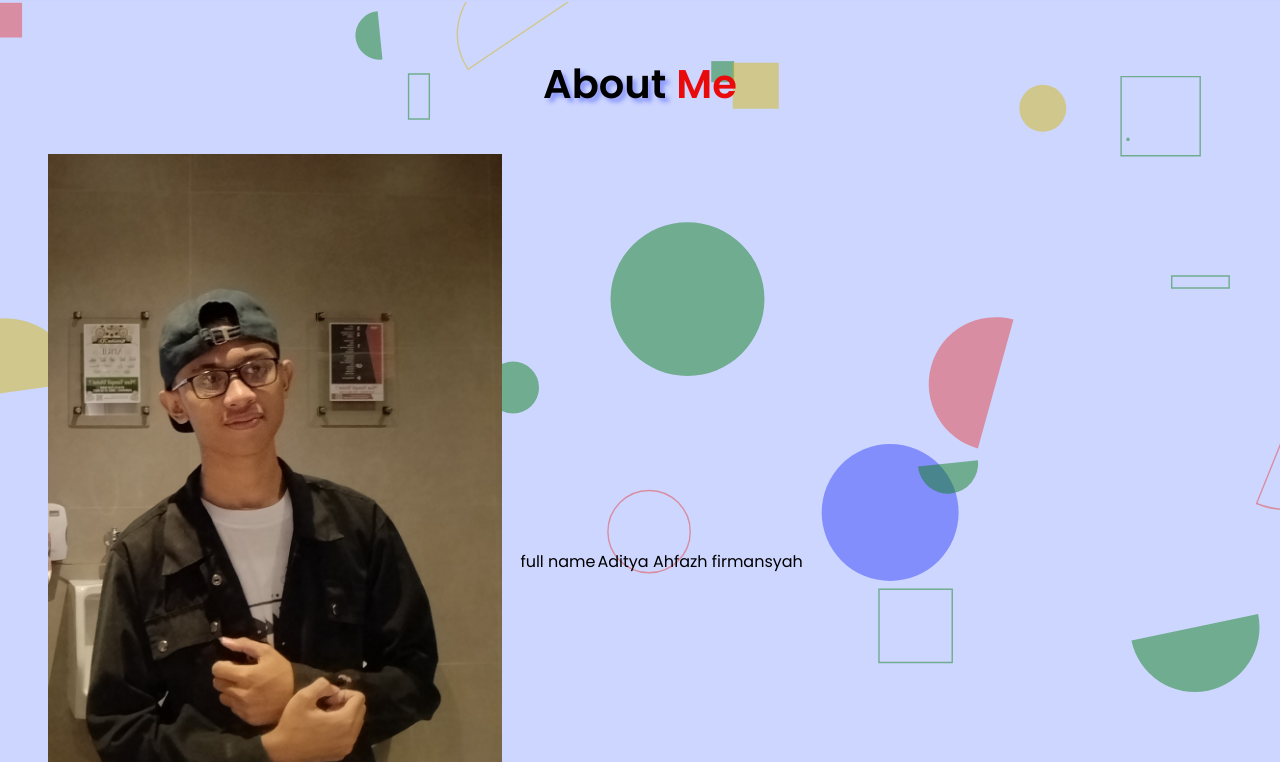
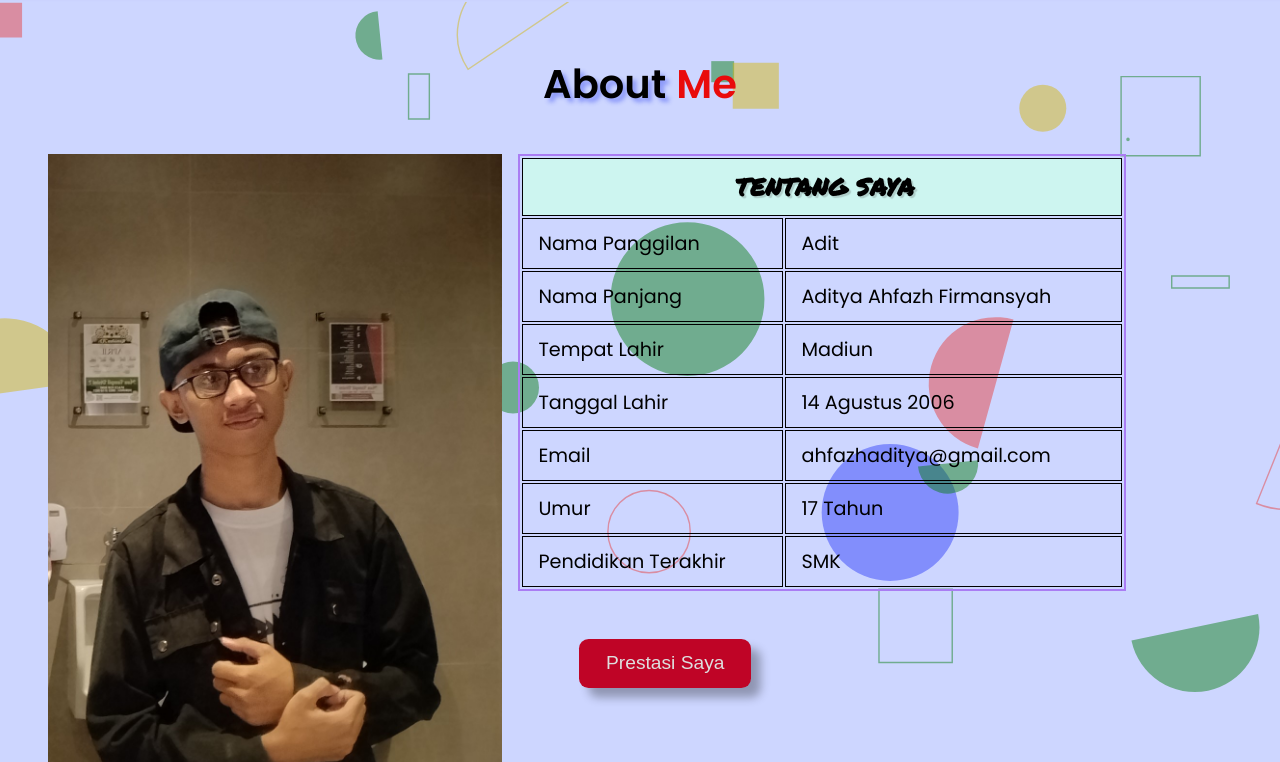
Before and after one commit to Alphby48/Aditya, a plain HTML site: page index.html in a window 1280 px wide. Shown: the part 878-1640 px from the top of the page. Drawn offline with Linux system fonts and the light colour scheme; files whose address does not match are found by name; a web font is replaced by a local one.

Commit message:
hal prestasi

```diff
--- a/index.html
+++ b/index.html
@@ -3,8 +3,12 @@
   <head>
     <meta charset="UTF-8" />
     <meta name="viewport" content="width=device-width, initial-scale=1.0" />
-    <title>Document</title>
+    <title>ADITYA AHFAZH F</title>
     <link rel="stylesheet" href="route.css" />
+    <link
+      rel="stylesheet"
+      href="https://cdnjs.cloudflare.com/ajax/libs/font-awesome/6.4.0/css/all.min.css"
+    />
   </head>
   <body>
     <nav>
@@ -87,12 +91,46 @@
         <div class="sect1-img">
           <img src="asset/img/IMG_20230513_195819.jpg" alt="" />
         </div>
-        <table>
-          <tr>
-            <td>full name</td>
-            <td>Aditya Ahfazh firmansyah</td>
-          </tr>
-        </table>
+        <div class="table">
+          <table>
+            <tr>
+              <td class="call-name" colspan="2">tentang saya</td>
+            </tr>
+            <tr>
+              <td class="font-mode">Nama Panggilan</td>
+              <td class="font-mode">Adit</td>
+            </tr>
+            <tr>
+              <td class="font-mode">Nama Panjang</td>
+              <td class="font-mode">Aditya Ahfazh Firmansyah</td>
+            </tr>
+            <tr>
+              <td class="font-mode">Tempat Lahir</td>
+              <td class="font-mode">Madiun</td>
+            </tr>
+            <tr>
+              <td class="font-mode">Tanggal Lahir</td>
+              <td class="font-mode">14 Agustus 2006</td>
+            </tr>
+            <tr>
+              <td class="font-mode">Email</td>
+              <td class="font-mode">ahfazhaditya@gmail.com</td>
+            </tr>
+            <tr>
+              <td class="font-mode">Umur</td>
+              <td class="font-mode umur"></td>
+            </tr>
+            <tr>
+              <td class="font-mode">Pendidikan Terakhir</td>
+              <td class="font-mode">SMK</td>
+            </tr>
+          </table>
+          <div class="btn-box">
+            <a href="index/prestasi/prestasi.html"
+              ><button class="butn-box">Prestasi Saya</button></a
+            >
+          </div>
+        </div>
       </div>
     </section>
     <script type="module" src="route.js"></script>
--- /dev/null
+++ b/index/prestasi/prestasi.css
@@ -0,0 +1,116 @@
+@import url("https://fonts.googleapis.com/css2?family=Inter:wght@100..900&family=Mochiy+Pop+One&family=Poppins:ital,wght@0,100;0,200;0,300;0,400;0,500;0,600;0,700;0,800;0,900;1,100;1,200;1,300;1,400;1,500;1,600;1,700;1,800;1,900&display=swap");
+@import url("https://fonts.googleapis.com/css2?family=Caveat+Brush&family=Gamja+Flower&family=Inter:wght@100..900&family=Mochiy+Pop+One&family=Permanent+Marker&family=Poppins:ital,wght@0,100;0,200;0,300;0,400;0,500;0,600;0,700;0,800;0,900;1,100;1,200;1,300;1,400;1,500;1,600;1,700;1,800;1,900&family=Protest+Revolution&family=Special+Elite&display=swap");
+* {
+  margin: 0;
+  padding: 0;
+  box-sizing: border-box;
+}
+
+body {
+  background-color: #cdd6ff;
+}
+
+p {
+  font-family: "Caveat Brush", cursive;
+  font-size: 1.3rem;
+  margin: 2rem;
+  color: #ff605c;
+}
+p a {
+  color: #646666;
+  text-decoration: none;
+  cursor: pointer;
+}
+p a:hover {
+  color: rgb(124, 77, 255);
+}
+.list-prestasi {
+  display: flex;
+  flex-wrap: wrap;
+  justify-content: center;
+}
+.card {
+  width: auto;
+  height: auto;
+  margin: 1rem;
+  background-color: #f8fbfe;
+  border-radius: 8px;
+  /* z-index: 1; */
+  padding: 1rem;
+}
+
+.tools {
+  display: flex;
+  align-items: center;
+  padding: 9px;
+}
+
+.circle {
+  padding: 0 4px;
+}
+
+.box {
+  display: inline-block;
+  align-items: center;
+  width: 10px;
+  height: 10px;
+  padding: 1px;
+  border-radius: 50%;
+}
+
+.red {
+  background-color: #ff605c;
+}
+
+.yellow {
+  background-color: #ffbd44;
+}
+
+.green {
+  background-color: #00ca4e;
+}
+
+.box-sert {
+  display: flex;
+  flex-direction: column;
+  align-items: center;
+}
+.img-pres {
+  width: 250px;
+}
+.txt-pres {
+  font-family: Poppins;
+  font-weight: 500;
+}
+.pop-sert {
+  position: fixed;
+  top: 0;
+  left: 0;
+  bottom: 0;
+  right: 0;
+  background-color: rgba(0, 0, 0, 0.507);
+  display: none;
+  justify-content: center;
+  align-items: center;
+  width: 100%;
+  z-index: 99999;
+}
+.popBox {
+  width: 60%;
+  position: relative;
+  padding: 1.2rem;
+}
+.pop-img-pres {
+  width: 100%;
+}
+.tutup {
+  position: absolute;
+  border-radius: 50%;
+  border: none;
+  top: 0.5rem;
+  right: 0.5rem;
+}
+.tutup i {
+  font-size: 1.9rem;
+  color: #ff605c;
+}
--- a/route.css
+++ b/route.css
@@ -1,3 +1,12 @@
 @import "/styles/nav.css";
 @import "/styles/main.css";
 @import "styles/about.css";
+
+/* fonts */
+
+@import url("https://fonts.googleapis.com/css2?family=Caveat+Brush&family=Gamja+Flower&family=Inter:wght@100..900&family=Mochiy+Pop+One&family=Permanent+Marker&family=Poppins:ital,wght@0,100;0,200;0,300;0,400;0,500;0,600;0,700;0,800;0,900;1,100;1,200;1,300;1,400;1,500;1,600;1,700;1,800;1,900&family=Protest+Revolution&family=Special+Elite&display=swap");
+@import url("https://fonts.googleapis.com/css2?family=Gamja+Flower&family=Inter:wght@100..900&family=Mochiy+Pop+One&family=Permanent+Marker&family=Poppins:ital,wght@0,100;0,200;0,300;0,400;0,500;0,600;0,700;0,800;0,900;1,100;1,200;1,300;1,400;1,500;1,600;1,700;1,800;1,900&family=Protest+Revolution&family=Special+Elite&display=swap");
+@import url("https://fonts.googleapis.com/css2?family=Gamja+Flower&family=Inter:wght@100..900&family=Mochiy+Pop+One&family=Poppins:ital,wght@0,100;0,200;0,300;0,400;0,500;0,600;0,700;0,800;0,900;1,100;1,200;1,300;1,400;1,500;1,600;1,700;1,800;1,900&family=Protest+Revolution&display=swap");
+@import url("https://fonts.googleapis.com/css2?family=Gamja+Flower&family=Inter:wght@100..900&family=Mochiy+Pop+One&family=Poppins:ital,wght@0,100;0,200;0,300;0,400;0,500;0,600;0,700;0,800;0,900;1,100;1,200;1,300;1,400;1,500;1,600;1,700;1,800;1,900&display=swap");
+@import url("https://fonts.googleapis.com/css2?family=Inter:wght@100..900&family=Mochiy+Pop+One&family=Poppins:ital,wght@0,100;0,200;0,300;0,400;0,500;0,600;0,700;0,800;0,900;1,100;1,200;1,300;1,400;1,500;1,600;1,700;1,800;1,900&display=swap");
+@import url("https://fonts.googleapis.com/css2?family=Gamja+Flower&family=Inter:wght@100..900&family=Mochiy+Pop+One&family=Poppins:ital,wght@0,100;0,200;0,300;0,400;0,500;0,600;0,700;0,800;0,900;1,100;1,200;1,300;1,400;1,500;1,600;1,700;1,800;1,900&family=Protest+Revolution&family=Special+Elite&display=swap");
--- a/route.js
+++ b/route.js
@@ -1,2 +1,3 @@
 import "./script/nav.js";
 import "./script/main.js";
+import "./script/about.js";
--- /dev/null
+++ b/script/about.js
@@ -0,0 +1,22 @@
+const hitungUmur = (tanggalLahirr) => {
+  const hariIni = new Date();
+  const [tahunLahir, bulanLahir, tanggalLahir] = tanggalLahirr
+    .split("-")
+    .map(Number);
+  const ulangTahunIni = new Date(
+    hariIni.getFullYear(),
+    bulanLahir - 1,
+    tanggalLahir
+  );
+  let selisihTahun = hariIni.getFullYear() - tahunLahir;
+  if (ulangTahunIni > hariIni) {
+    selisihTahun--;
+  }
+  return selisihTahun;
+};
+
+const tanggalLahirr = "2006-08-14";
+const umur = hitungUmur(tanggalLahirr);
+document.querySelector(".umur").innerHTML = `${umur} Tahun`;
+
+//
--- a/script/nav.js
+++ b/script/nav.js
@@ -49,32 +49,3 @@ function gantiWarna(obyek, warna) {
     o.style.color = warna;
   });
 }
-
-const hitungUmur = (tanggalLahirr) => {
-  // Mendapatkan tanggal hari ini
-  const hariIni = new Date();
-
-  // Membuat objek tanggal lahir dari string input (format: 'YYYY-MM-DD')
-  const [tahunLahir, bulanLahir, tanggalLahir] = tanggalLahirr
-    .split("-")
-    .map(Number);
-  const ulangTahunIni = new Date(
-    hariIni.getFullYear(),
-    bulanLahir - 1,
-    tanggalLahir
-  );
-
-  // Menghitung selisih tahun antara tahun sekarang dan tahun lahir
-  let selisihTahun = hariIni.getFullYear() - tahunLahir;
-  // Memeriksa apakah tanggal lahir sudah terjadi di tahun ini
-  if (ulangTahunIni > hariIni) {
-    selisihTahun--;
-  }
-
-  return selisihTahun;
-};
-
-// Contoh penggunaan
-const tanggalLahirr = "2006-08-14";
-const umur = hitungUmur(tanggalLahirr);
-console.log(`Umur: ${umur}`);
--- a/styles/about.css
+++ b/styles/about.css
@@ -5,7 +5,7 @@
   justify-content: center;
   align-items: center;
   padding-top: 2rem;
-  background-image: url(asset/img/Colored\ Shapes.svg);
+  background-image: url(../asset/img/Colored\ Shapes.svg);
   background-repeat: no-repeat;
   background-attachment: fixed;
   background-size: cover;
@@ -38,6 +38,79 @@
   width: 100%;
   background-color: #00000031;
 }
+.table {
+  width: 50%;
+  display: flex;
+  flex-direction: column;
+}
+.table table {
+  width: 100%;
+  border: 2px solid rgb(170, 125, 243);
+}
+.table table td {
+  padding: 10px 10px 10px 15px;
+  font-size: 1.2rem;
+  text-align: left;
+}
+.table table .call-name {
+  text-align: center;
+  background-color: #cdf5f0;
+  font-size: 1.5rem;
+  font-family: "Permanent Marker", cursive;
+  text-align: center;
+  font-weight: 600;
+  font-style: normal;
+  text-transform: uppercase;
+  text-shadow: 2px 2px 1px rgba(53, 50, 50, 0.201);
+}
+td,
+tr {
+  border: 1px solid black;
+}
+.btn-box {
+  margin-top: 3rem;
+  box-sizing: border-box;
+}
+.btn-box .butn-box {
+  left: 10%;
+  position: relative;
+  font-size: 1.2em;
+  padding: 0.7em 1.4em;
+  background-color: #bf0426;
+  text-decoration: none;
+  border: none;
+  border-radius: 0.5em;
+  color: #dedede;
+  box-shadow: 0.5em 0.5em 0.5em rgba(0, 0, 0, 0.3);
+}
+.btn-box .butn-box:hover::before {
+  width: 1.6em;
+  height: 1.6em;
+}
+.btn-box .butn-box::before {
+  position: absolute;
+  content: "";
+  height: 0;
+  width: 0;
+  top: 0;
+  left: 0;
+  background: linear-gradient(
+    135deg,
+    rgb(203, 216, 243) 0%,
+    rgb(209, 212, 233) 50%,
+    rgba(150, 4, 31, 1) 50%,
+    rgba(191, 4, 38, 1) 60%
+  );
+  border-radius: 0 0 0.5em 0;
+  box-shadow: 0.2em 0.2em 0.2em rgba(0, 0, 0, 0.3);
+  transition: 0.3s;
+}
+.btn-box .butn-box:active {
+  box-shadow: 0.2em 0.2em 0.3em rgba(0, 0, 0, 0.3);
+  transform: translate(0.1em, 0.1em);
+}
+
+/* pop up */
 
 @keyframes title-color {
   0% {
```
Also changed, not shown: database/data-prestasi.js (added, +48 -0 lines), index/prestasi/prestasi.html (added, +18 -0 lines), index/prestasi/prestasi.js (added, +44 -0 lines).
